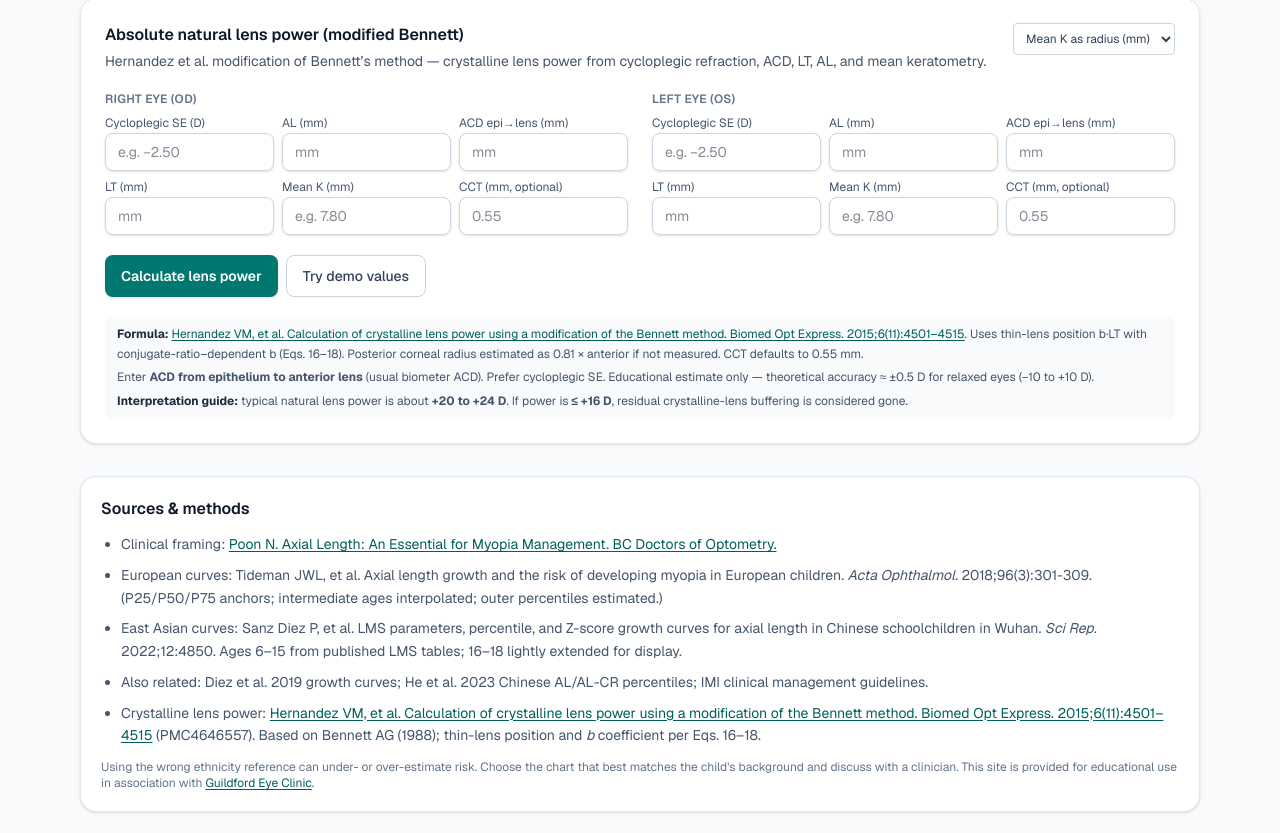
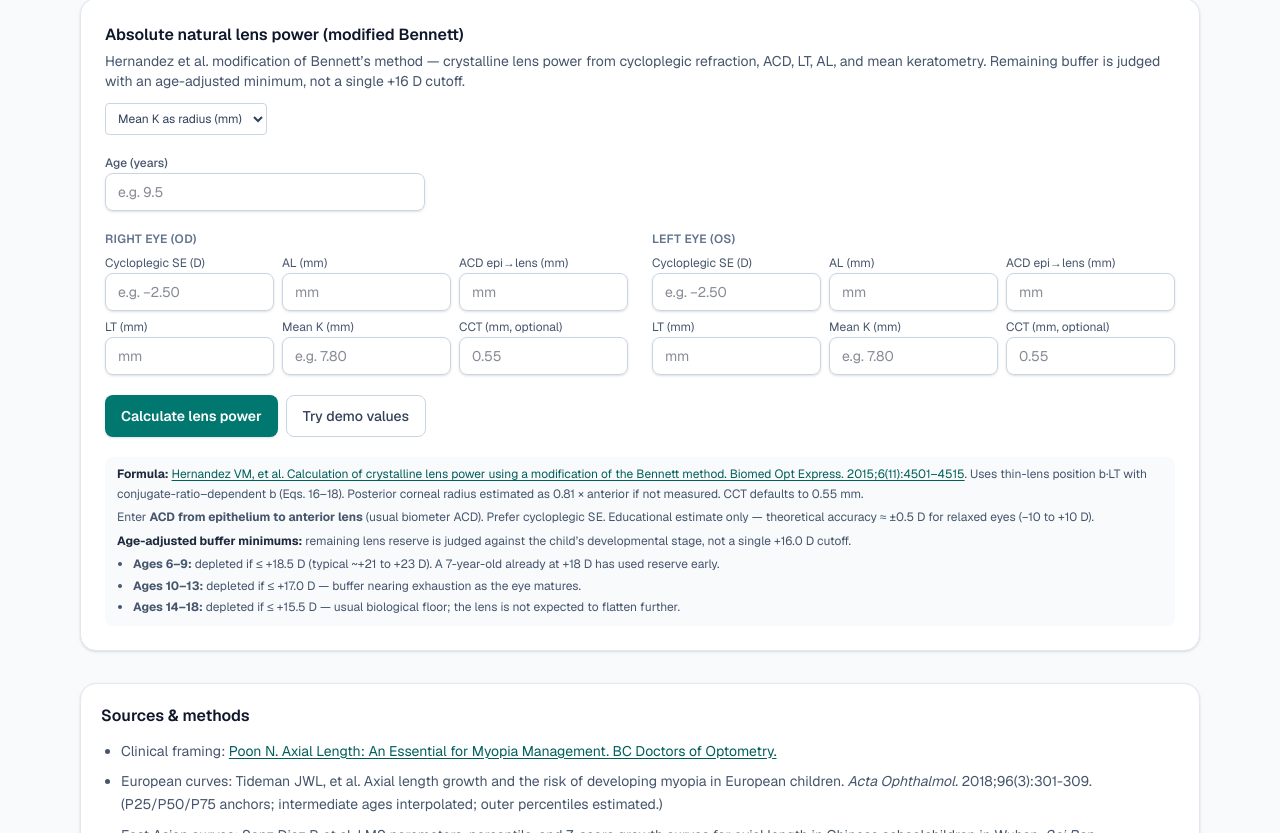
Before and after one commit to guildfordeyeclinic/myopia-tracker, a Next.js app: page / in a window 1280 px wide. Shown: the part 1047-1880 px from the top of the page. Built offline with nearby package versions, Linux system fonts and the light colour scheme; no server answers.

Commit message:
Use age-adjusted Bennett buffer minima instead of a fixed +16 D cutoff

```diff
--- a/src/app/about/page.tsx
+++ b/src/app/about/page.tsx
@@ -150,7 +150,7 @@ const jsonLd = {
           name: "What is Bennett crystalline lens power used for?",
           acceptedAnswer: {
             "@type": "Answer",
-            text: "Bennett’s method (and modifications such as Hernandez et al.) estimates absolute crystalline lens power from refraction and biometry (AL, ACD, LT, keratometry) without phakometry. Typical natural lens power is often discussed around +20 to +24 D in educational framing.",
+            text: "Bennett’s method (and modifications such as Hernandez et al.) estimates absolute crystalline lens power from refraction and biometry (AL, ACD, LT, keratometry) without phakometry. Remaining buffer is judged with age-adjusted minima: ≤ +18.5 D at ages 6–9, ≤ +17.0 D at 10–13, and ≤ +15.5 D at 14–18.",
           },
         },
       ],
@@ -344,9 +344,10 @@ export default function AboutPage() {
               (clinic teaching bands on this site)
             </li>
             <li>
-              <strong>Crystalline lens power:</strong> typical natural lens
-              power often framed around <strong>+20 to +24 D</strong>; ≤ +16 D
-              framed as buffering gone on this tool
+              <strong>Crystalline lens power:</strong> remaining buffer is
+              judged with age-adjusted Bennett minima — ages 6–9 depleted at ≤
+              +18.5 D (typical ~+21 to +23 D); ages 10–13 at ≤ +17.0 D; ages
+              14–18 at ≤ +15.5 D (biological floor)
             </li>
           </ul>
 
--- a/src/app/page.tsx
+++ b/src/app/page.tsx
@@ -225,7 +225,7 @@ export default function HomePage() {
         </div>
 
         <div className="no-print mt-8">
-          <BennettLensPower />
+          <BennettLensPower chartAge={form.age} />
         </div>
 
         <section className="no-print mt-8 rounded-2xl border border-slate-200 bg-white p-5 text-sm text-slate-600 leading-relaxed shadow-sm">
@@ -274,7 +274,9 @@ export default function HomePage() {
                 2015;6(11):4501–4515
               </a>{" "}
               (PMC4646557). Based on Bennett AG (1988); thin-lens position and{" "}
-              <em>b</em> coefficient per Eqs. 16–18.
+              <em>b</em> coefficient per Eqs. 16–18. Remaining buffer is judged
+              with age-adjusted minima (≤ +18.5 D at 6–9 years, ≤ +17.0 D at
+              10–13, ≤ +15.5 D at 14–18).
             </li>
           </ul>
           <p className="mt-3 text-xs text-slate-500">
--- a/src/components/BennettLensPower.tsx
+++ b/src/components/BennettLensPower.tsx
@@ -1,13 +1,11 @@
 "use client";
 
-import { useMemo, useState } from "react";
+import { useEffect, useMemo, useState } from "react";
 import {
   bennettLensPower,
   kDioptersToRadiusMm,
+  lensPowerAgeRule,
   lensPowerInterpretation,
-  LENS_POWER_BUFFER_GONE_D,
-  LENS_POWER_NORMAL_MAX_D,
-  LENS_POWER_NORMAL_MIN_D,
   type BennettResult,
 } from "@/lib/al/bennett";
 
@@ -103,12 +101,14 @@ function parseEye(
 function ResultCard({
   label,
   result,
+  ageYears,
 }: {
   label: string;
   result: BennettResult | null;
+  ageYears: number;
 }) {
   if (!result) return null;
-  const interp = lensPowerInterpretation(result.lensPowerD);
+  const interp = lensPowerInterpretation(result.lensPowerD, ageYears);
   const toneClass =
     interp.tone === "red"
       ? "border-red-300 bg-red-50"
@@ -141,6 +141,10 @@ function ResultCard({
       </p>
       <div className={`mt-3 rounded-lg px-3 py-2 text-sm ${badgeClass}`}>
         <p className="font-semibold">{interp.label}</p>
+        <p className="mt-0.5 text-xs font-medium opacity-90">
+          {interp.rule.label} · depleted if ≤ +{interp.rule.thresholdD.toFixed(1)}{" "}
+          D
+        </p>
         <p className="mt-0.5 leading-relaxed opacity-95">{interp.detail}</p>
       </div>
       <dl className="mt-3 grid grid-cols-2 gap-x-3 gap-y-1 text-xs text-slate-600">
@@ -266,7 +270,8 @@ function EyeFields({
   );
 }
 
-export function BennettLensPower() {
+export function BennettLensPower({ chartAge = "" }: { chartAge?: string }) {
+  const [age, setAge] = useState(chartAge);
   const [od, setOd] = useState<EyeForm>(emptyEye);
   const [os, setOs] = useState<EyeForm>(emptyEye);
   const [kMode, setKMode] = useState<"radius" | "diopters">("radius");
@@ -274,7 +279,17 @@ export function BennettLensPower() {
   const [results, setResults] = useState<{
     od: BennettResult | null;
     os: BennettResult | null;
+    ageYears: number;
   } | null>(null);
+
+  useEffect(() => {
+    if (chartAge.trim() !== "") setAge(chartAge);
+  }, [chartAge]);
+
+  const parsedAge = Number(age);
+  const ageRule = Number.isFinite(parsedAge)
+    ? lensPowerAgeRule(parsedAge)
+    : null;
 
   const fieldFilled = (x: string | undefined | null) =>
     (x ?? "").trim() !== "";
@@ -308,8 +323,26 @@ export function BennettLensPower() {
     return { result };
   };
 
+  const parseAgeYears = (): number | { error: string } => {
+    const n = Number(age);
+    if (!Number.isFinite(n) || age.trim() === "") {
+      return { error: "Enter age in years for the age-adjusted buffer threshold." };
+    }
+    if (n < 3 || n > 25) {
+      return { error: "Age should be about 3–25 years for this pediatric buffer scale." };
+    }
+    return n;
+  };
+
   const calculate = () => {
     setError(null);
+    const ageOut = parseAgeYears();
+    if (typeof ageOut !== "number") {
+      setError(ageOut.error);
+      setResults(null);
+      return;
+    }
+
     const odFilled = [od.se, od.al, od.acd, od.lt, od.k].every(fieldFilled);
     const osFilled = [os.se, os.al, os.acd, os.lt, os.k].every(fieldFilled);
 
@@ -341,11 +374,12 @@ export function BennettLensPower() {
       osResult = out.result;
     }
 
-    setResults({ od: odResult, os: osResult });
+    setResults({ od: odResult, os: osResult, ageYears: ageOut });
   };
 
   const loadDemo = () => {
-    // Near appendix subject 1-OD style demo (myopic adult biometry)
+    // Near appendix subject 1-OD style demo; age 16 uses the 14–18 floor
+    const demoAge = "16";
     const demoOd: EyeForm = {
       se: "-3.75",
       al: "26.01",
@@ -363,6 +397,7 @@ export function BennettLensPower() {
       cct: "0.48",
     };
     setKMode("radius");
+    setAge(demoAge);
     setOd(demoOd);
     setOs(demoOs);
     setError(null);
@@ -373,6 +408,7 @@ export function BennettLensPower() {
       setResults({
         od: bennettLensPower(odP),
         os: bennettLensPower(osP),
+        ageYears: 16,
       });
     }
   };
@@ -387,7 +423,8 @@ export function BennettLensPower() {
           <p className="mt-1 text-sm text-slate-600">
             Hernandez et al. modification of Bennett’s method — crystalline lens
             power from cycloplegic refraction, ACD, LT, AL, and mean
-            keratometry.
+            keratometry. Remaining buffer is judged with an age-adjusted
+            minimum, not a single +16 D cutoff.
           </p>
         </div>
         <select
@@ -398,6 +435,28 @@ export function BennettLensPower() {
           <option value="radius">Mean K as radius (mm)</option>
           <option value="diopters">Mean K as power (D)</option>
         </select>
+      </div>
+
+      <div className="mt-5 max-w-xs">
+        <label className="mb-0.5 block text-xs font-medium text-slate-600">
+          Age (years)
+        </label>
+        <input
+          type="number"
+          min={3}
+          max={25}
+          step={0.1}
+          value={age}
+          onChange={(e) => setAge(e.target.value)}
+          placeholder="e.g. 9.5"
+          className={inputClass}
+        />
+        {ageRule && Number.isFinite(parsedAge) && age.trim() !== "" && (
+          <p className="mt-1 text-xs text-slate-500">
+            {ageRule.label}: buffer depleted at ≤ +{ageRule.thresholdD.toFixed(1)}{" "}
+            D
+          </p>
+        )}
       </div>
 
       <div className="mt-5 grid gap-6 lg:grid-cols-2">
@@ -440,8 +499,16 @@ export function BennettLensPower() {
 
       {results && (
         <div className="mt-5 grid gap-3 sm:grid-cols-2">
-          <ResultCard label="Right eye (OD)" result={results.od} />
-          <ResultCard label="Left eye (OS)" result={results.os} />
+          <ResultCard
+            label="Right eye (OD)"
+            result={results.od}
+            ageYears={results.ageYears}
+          />
+          <ResultCard
+            label="Left eye (OS)"
+            result={results.os}
+            ageYears={results.ageYears}
+          />
         </div>
       )}
 
@@ -474,15 +541,24 @@ export function BennettLensPower() {
           theoretical accuracy ≈ ±0.5 D for relaxed eyes (−10 to +10 D).
         </p>
         <p className="mt-1">
-          <strong className="text-slate-800">Interpretation guide:</strong>{" "}
-          typical natural lens power is about{" "}
-          <strong>
-            +{LENS_POWER_NORMAL_MIN_D} to +{LENS_POWER_NORMAL_MAX_D} D
-          </strong>
-          . If power is{" "}
-          <strong>≤ +{LENS_POWER_BUFFER_GONE_D} D</strong>, residual
-          crystalline-lens buffering is considered gone.
+          <strong className="text-slate-800">Age-adjusted buffer minimums:</strong>{" "}
+          remaining lens reserve is judged against the child’s developmental
+          stage, not a single +16.0 D cutoff.
         </p>
+        <ul className="mt-1 list-disc space-y-0.5 pl-4">
+          <li>
+            <strong>Ages 6–9:</strong> depleted if ≤ +18.5 D (typical ~+21 to
+            +23 D). A 7-year-old already at +18 D has used reserve early.
+          </li>
+          <li>
+            <strong>Ages 10–13:</strong> depleted if ≤ +17.0 D — buffer nearing
+            exhaustion as the eye matures.
+          </li>
+          <li>
+            <strong>Ages 14–18:</strong> depleted if ≤ +15.5 D — usual biological
+            floor; the lens is not expected to flatten further.
+          </li>
+        </ul>
       </div>
     </section>
   );
--- a/src/lib/al/bennett.ts
+++ b/src/lib/al/bennett.ts
@@ -192,59 +192,143 @@ function round3(n: number) {
   return Math.round(n * 1000) / 1000;
 }
 
-/** Typical relaxed crystalline lens power band (clinical teaching range) */
+/** Fallback typical band when age is 10+ (clinic teaching range) */
 export const LENS_POWER_NORMAL_MIN_D = 20;
 export const LENS_POWER_NORMAL_MAX_D = 24;
-/** At or below this, residual “buffering” from lens power is considered gone */
-export const LENS_POWER_BUFFER_GONE_D = 16;
 
-export type LensPowerBand =
-  | "buffer_gone"
-  | "low"
-  | "normal"
-  | "high";
+export type LensPowerAgeBand = "under_6" | "6_9" | "10_13" | "14_18" | "over_18";
 
-export function classifyLensPower(lensPowerD: number): LensPowerBand {
-  if (lensPowerD <= LENS_POWER_BUFFER_GONE_D) return "buffer_gone";
-  if (lensPowerD < LENS_POWER_NORMAL_MIN_D) return "low";
-  if (lensPowerD <= LENS_POWER_NORMAL_MAX_D) return "normal";
+export interface AgeBufferRule {
+  band: LensPowerAgeBand;
+  /** Short age-group label shown in the UI */
+  label: string;
+  /** Buffer depleted if Bennett power is at or below this (D) */
+  thresholdD: number;
+  typicalMinD: number;
+  typicalMaxD: number;
+  clinicalNote: string;
+}
+
+/**
+ * Age-stratified remaining-buffer thresholds.
+ * Younger eyes should still have higher lens power; a low Bennett value
+ * at that age means the reserve was used early.
+ */
+export function lensPowerAgeRule(ageYears: number): AgeBufferRule {
+  if (ageYears < 6) {
+    return {
+      band: "under_6",
+      label: "Under 6 (using 6–9 threshold)",
+      thresholdD: 18.5,
+      typicalMinD: 21,
+      typicalMaxD: 23,
+      clinicalNote:
+        "Children this young should still have high lens power. The 6–9 depleted threshold (≤ +18.5 D) is applied as a conservative floor.",
+    };
+  }
+  if (ageYears < 10) {
+    return {
+      band: "6_9",
+      label: "Ages 6–9",
+      thresholdD: 18.5,
+      typicalMinD: 21,
+      typicalMaxD: 23,
+      clinicalNote:
+        "Lens power is typically about +21.0 to +23.0 D at this age. A value already at or below +18.5 D suggests the child has used lens reserve early to compensate for axial stretch.",
+    };
+  }
+  if (ageYears < 14) {
+    return {
+      band: "10_13",
+      label: "Ages 10–13",
+      thresholdD: 17.0,
+      typicalMinD: LENS_POWER_NORMAL_MIN_D,
+      typicalMaxD: LENS_POWER_NORMAL_MAX_D,
+      clinicalNote:
+        "The eye is approaching intermediate structural maturation. Remaining lens buffer is nearing exhaustion at or below +17.0 D.",
+    };
+  }
+  if (ageYears <= 18) {
+    return {
+      band: "14_18",
+      label: "Ages 14–18",
+      thresholdD: 15.5,
+      typicalMinD: LENS_POWER_NORMAL_MIN_D,
+      typicalMaxD: LENS_POWER_NORMAL_MAX_D,
+      clinicalNote:
+        "This is the usual biological floor of the human crystalline lens. Further flattening below +15.5 D is not expected.",
+    };
+  }
+  return {
+    band: "over_18",
+    label: "Over 18 (using 14–18 floor)",
+    thresholdD: 15.5,
+    typicalMinD: LENS_POWER_NORMAL_MIN_D,
+    typicalMaxD: LENS_POWER_NORMAL_MAX_D,
+    clinicalNote:
+      "Adult eyes are interpreted with the 14–18 biological floor (≤ +15.5 D).",
+  };
+}
+
+export type LensPowerBand = "buffer_gone" | "low" | "normal" | "high";
+
+export function classifyLensPower(
+  lensPowerD: number,
+  ageYears: number
+): LensPowerBand {
+  const rule = lensPowerAgeRule(ageYears);
+  if (lensPowerD <= rule.thresholdD) return "buffer_gone";
+  if (lensPowerD < rule.typicalMinD) return "low";
+  if (lensPowerD <= rule.typicalMaxD) return "normal";
   return "high";
 }
 
-export function lensPowerInterpretation(lensPowerD: number): {
+export function lensPowerInterpretation(
+  lensPowerD: number,
+  ageYears: number
+): {
   band: LensPowerBand;
+  rule: AgeBufferRule;
   label: string;
   detail: string;
   tone: "red" | "amber" | "green" | "slate";
 } {
-  const band = classifyLensPower(lensPowerD);
+  const rule = lensPowerAgeRule(ageYears);
+  const band = classifyLensPower(lensPowerD, ageYears);
+  const thr = `+${rule.thresholdD.toFixed(1)} D`;
+  const typical = `+${rule.typicalMinD.toFixed(0)} to +${rule.typicalMaxD.toFixed(0)} D`;
+
   switch (band) {
     case "buffer_gone":
       return {
         band,
-        label: "Buffering gone",
-        detail: `Lens power ≤ ${LENS_POWER_BUFFER_GONE_D} D — residual crystalline-lens buffering is considered gone (typical normal range is about +${LENS_POWER_NORMAL_MIN_D} to +${LENS_POWER_NORMAL_MAX_D} D).`,
+        rule,
+        label: "Buffer depleted",
+        detail: `${rule.label}: Bennett power ≤ ${thr}. ${rule.clinicalNote}`,
         tone: "red",
       };
     case "low":
       return {
         band,
-        label: "Below typical range",
-        detail: `Below the usual about +${LENS_POWER_NORMAL_MIN_D} to +${LENS_POWER_NORMAL_MAX_D} D band. At ≤ ${LENS_POWER_BUFFER_GONE_D} D, buffering is considered gone.`,
+        rule,
+        label: "Below typical for age",
+        detail: `${rule.label}: below the usual ${typical} band, but still above the depleted threshold (${thr}). ${rule.clinicalNote}`,
         tone: "amber",
       };
     case "normal":
       return {
         band,
-        label: "Typical range",
-        detail: `Within the usual about +${LENS_POWER_NORMAL_MIN_D} to +${LENS_POWER_NORMAL_MAX_D} D band for natural crystalline lens power.`,
+        rule,
+        label: "Typical for age",
+        detail: `${rule.label}: within the usual ${typical} band. Buffer is considered depleted only at ≤ ${thr}.`,
         tone: "green",
       };
     case "high":
       return {
         band,
-        label: "Above typical range",
-        detail: `Above the usual about +${LENS_POWER_NORMAL_MIN_D} to +${LENS_POWER_NORMAL_MAX_D} D band.`,
+        rule,
+        label: "Above typical for age",
+        detail: `${rule.label}: above the usual ${typical} band. Buffer is considered depleted only at ≤ ${thr}.`,
         tone: "slate",
       };
   }
```
Also changed, not shown: 1 other file (tests, documents, lock files or other folders).
